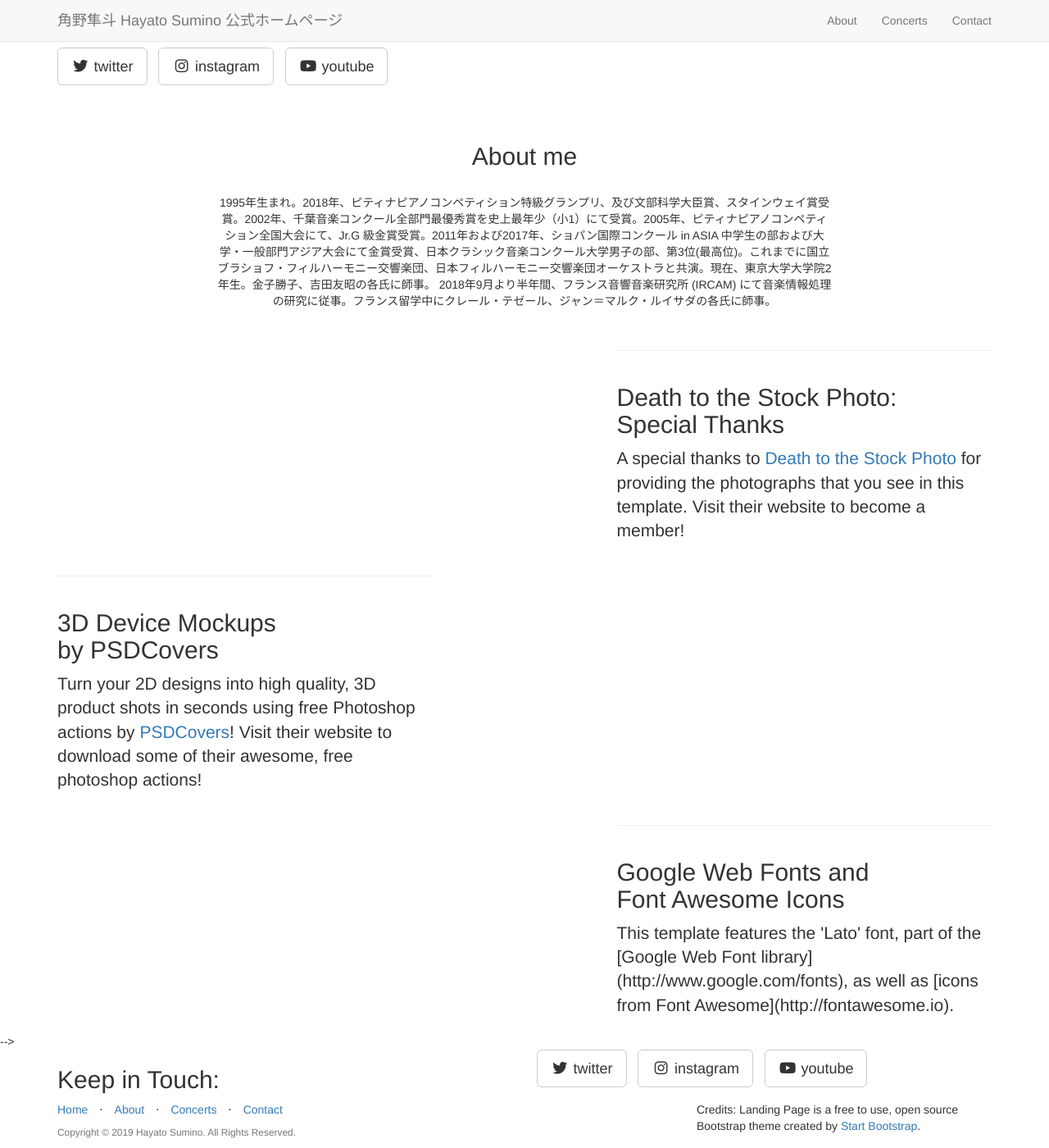
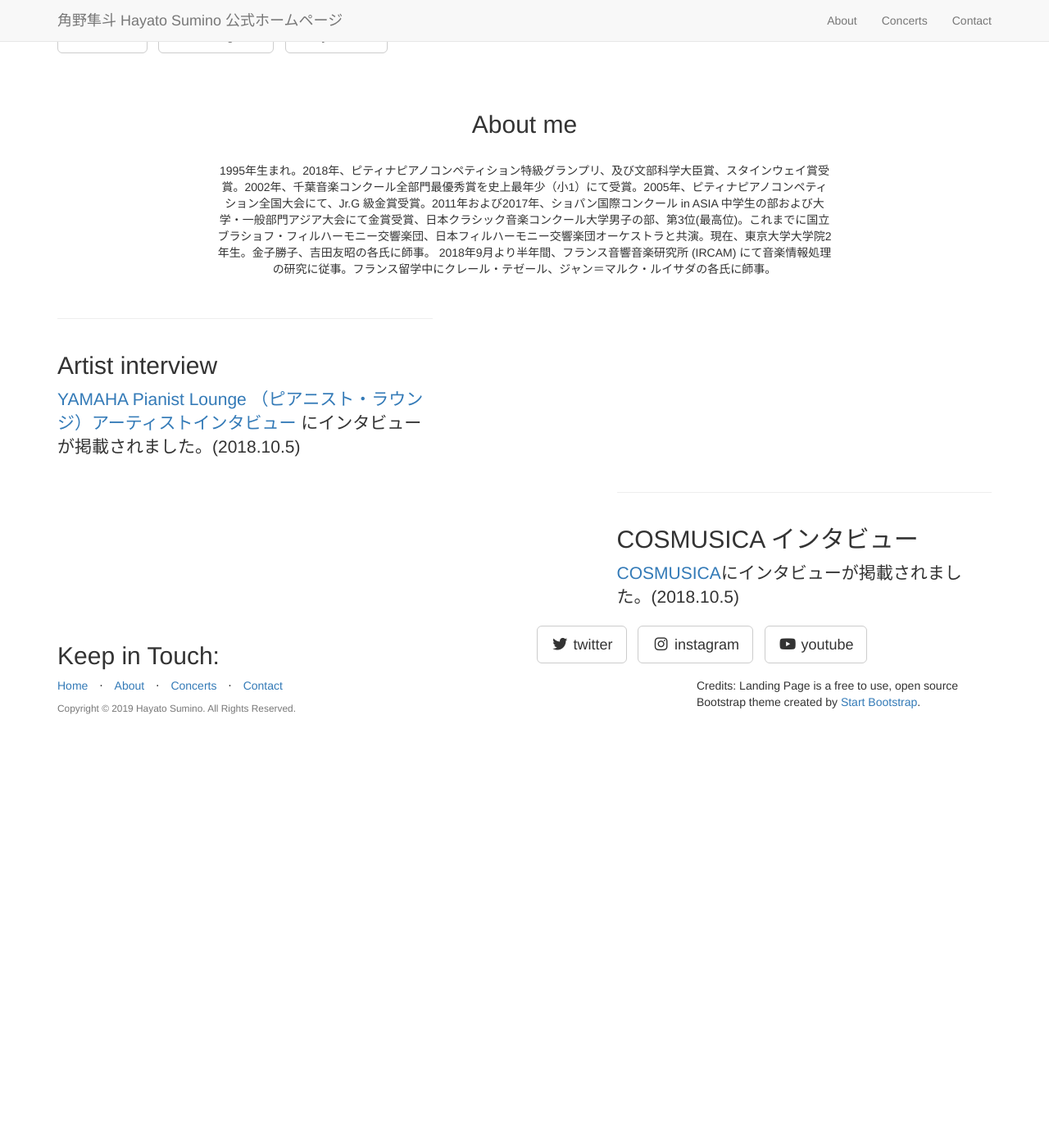
Before and after one commit to sumsum88/pages, a Jekyll site: the page built from _posts/2014-09-22-services-2.markdown, in a window 1280 px wide and 1400 px high, scrolled down 82 px. Shown: the whole window at 82% size. Built offline with Jekyll 4.4.1, drawn with Linux system fonts in a browser that asks for light colours; nearby versions of some CDN libraries; library files that are not in the unit come from our copies; after the commit the page ends 965 px from its top, so only the background shows below that; some of the changed text lies outside the part shown.

Commit message:
change services

```diff
--- a/_layouts/default.html
+++ b/_layouts/default.html
@@ -5,7 +5,7 @@
 	<body>
 		{% include header.html %}
 		{% include about.html %}
-		<!-- {% include page_content.html %} -->
+		{% include page_content.html %}
 		{% include contact.html %}
 		{% include footer.html %}
 		{% include js.html %}
--- a/_posts/2014-09-21-services-1.markdown
+++ b/_posts/2014-09-21-services-1.markdown
@@ -1,8 +1,8 @@
 ---
 layout: default
-img: ipad.png
+img: yamaha.png
 category: Services
-title: Death to the Stock Photo:<br>Special Thanks
+title: Artist interview
 description: |
 ---
-  A special thanks to [Death to the Stock Photo](http://join.deathtothestockphoto.com/) for providing the photographs that you see in this template.  Visit their website to become a member!
+  [YAMAHA Pianist Lounge （ピアニスト・ラウンジ）アーティストインタビュー](https://jp.yamaha.com/sp/products/keyboards/pianist-lounge/interview/hayatosumino/p1/) にインタビューが掲載されました。(2018.10.5)
--- a/_posts/2014-09-22-services-2.markdown
+++ b/_posts/2014-09-22-services-2.markdown
@@ -1,10 +1,8 @@
 ---
 layout: default
-img: dog.png
+img: cosmusica.png
 category: Services
-title: 3D Device Mockups<br>by PSDCovers
+title: COSMUSICA インタビュー
 description: |
 ---
-  Turn your 2D designs into high quality, 3D
-  product shots in seconds using free Photoshop actions by [PSDCovers](http://www.psdcovers.com/)! Visit
-  their website to download some of their awesome, free photoshop actions!
+  [COSMUSICA](https://cosmusica.net/?p=10775)にインタビューが掲載されました。(2018.10.5)
```
Also changed, not shown: _posts/2014-09-23-services-3.markdown (deleted, +0 -8 lines), img/services/cosmusica.png (added), img/services/yamaha.png (added), 1 other file.
